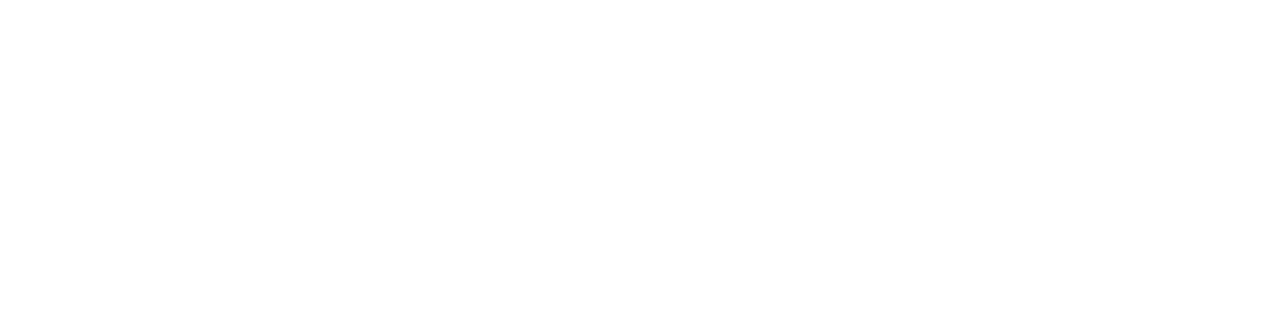
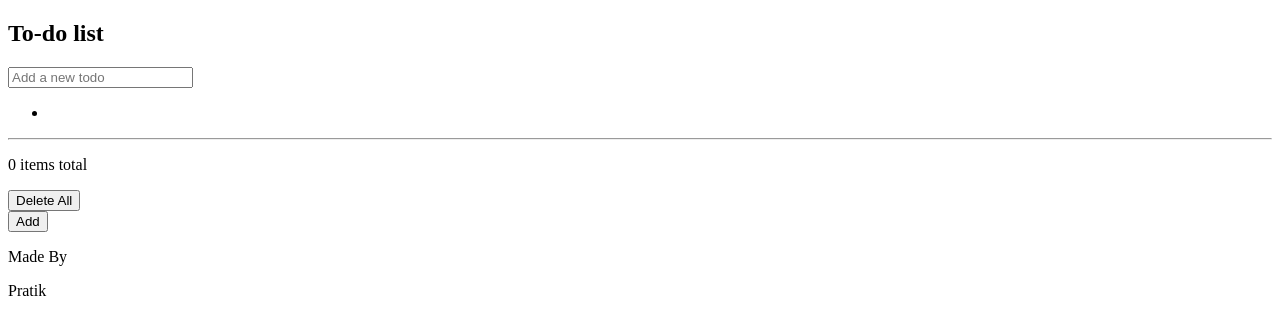
Before and after one commit to pratik5x99/Todo, a plain HTML site: page index.html in a window 1280 px wide. Drawn offline with Linux system fonts and the light colour scheme.

Commit message:
Added HTML file for To-Do app

```diff
--- a/index.html
+++ b/index.html
@@ -6,6 +6,30 @@
     <title>Todo</title>
   </head>
   <body>
+    <section class="todo">
+        <h2>To-do list</h2>
+        <div class="input">
+            <input type="text" class="input-field" id="todoInput" placeholder="Add a new todo">
+        </div>
+        <ul class="scroll">
+            <li id="todoList"></li>
+        </ul>
+        <div>
+            <hr class="counter">
+            <div class="counter-container">
+                <p><span>0</span> items total</p>
+                <button id="deleteButton"> Delete All</button>
+            </div>
+        </div>
+        <button class="btn">Add</button>
 
+    </section>
+    <footer>
+        <div class="footer">
+            <p class="made-by"> Made By</p>
+            <p class="author">Pratik</p>
+        </div>
+
+    </footer>
   </body>
 </html>
```
